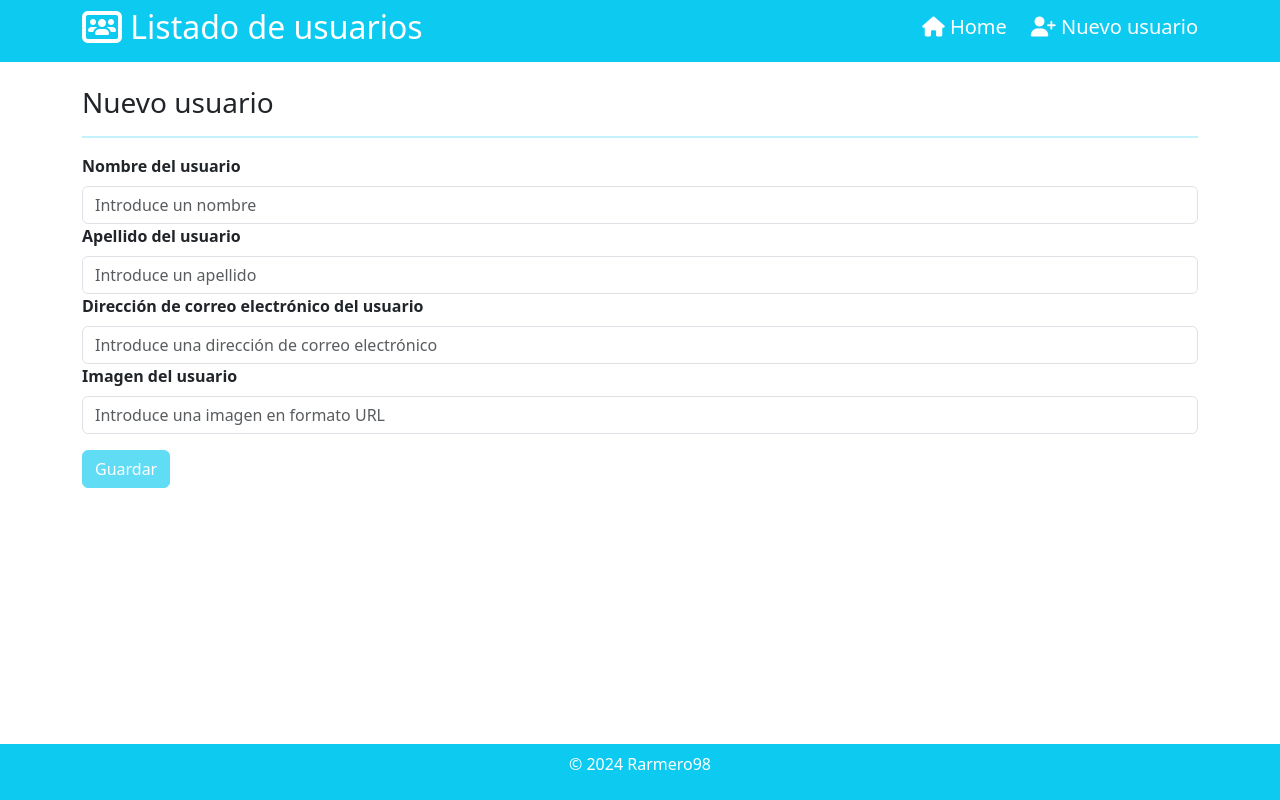
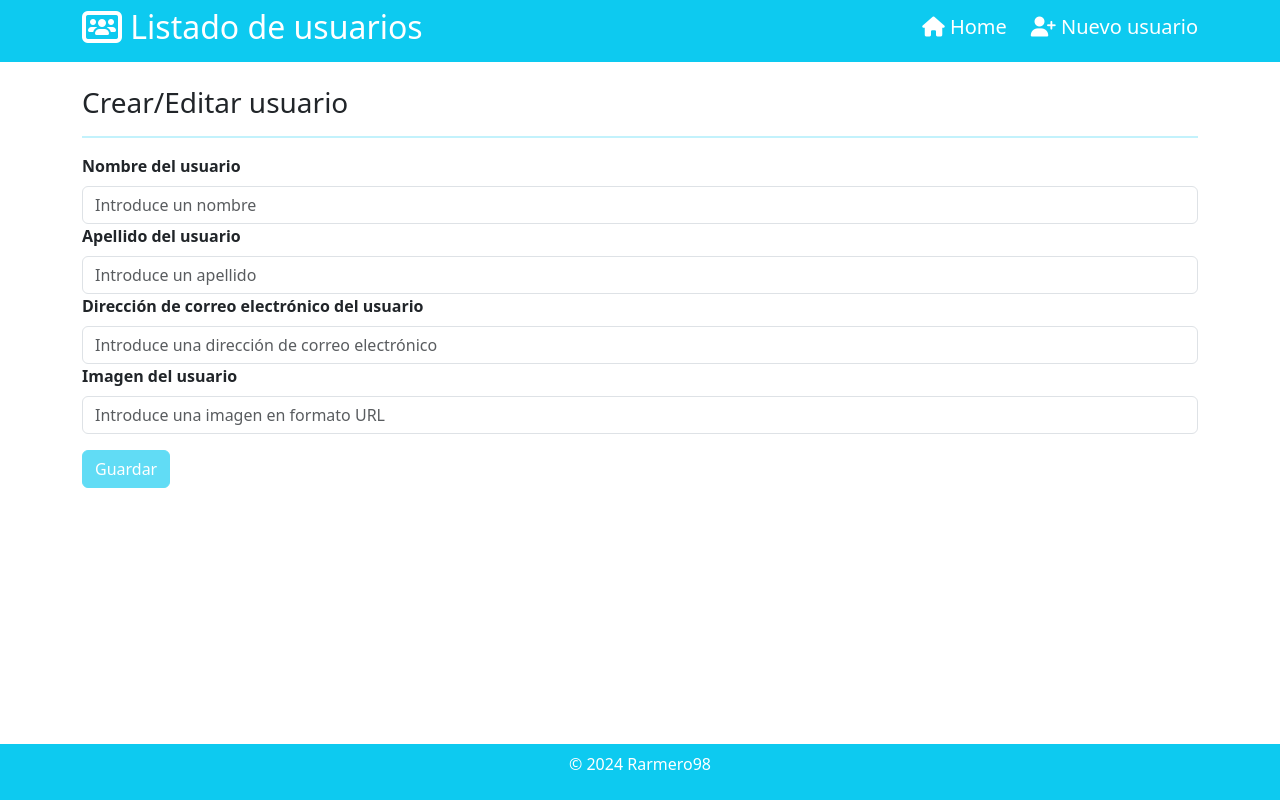
Before and after one commit to Rarmero98/usersListAngular, an Angular app: page /new/user in a window 1280 px wide. Built offline with nearby package versions, Linux system fonts and the light colour scheme.

Commit message:
Un intento de solucionar el problema con el título y el botón del form

```diff
--- a/src/app/pages/form/form.component.ts
+++ b/src/app/pages/form/form.component.ts
@@ -17,8 +17,12 @@ import Swal from 'sweetalert2';
   styleUrl: './form.component.css',
 })
 export class FormComponent {
-  function: string = 'Nuevo';
+  function: string = 'Crear/Editar';
   action: string = 'Guardar';
+  // function: string = '';
+  // action: string = '';
+  // Los he intentado inicializar a vacío e insertarles el valor más adelante, pero no he sabido hacerlo
+
   usersForm: FormGroup;
   usersService = inject(UsersService);
   router = inject(Router);
@@ -86,6 +90,11 @@ export class FormComponent {
   async getDataForm() {
     if (this.usersForm.value._id) {
       const response = await this.usersService.update(this.usersForm.value);
+
+      // this.function = 'Editar';
+      // this.action = 'Actualizar';
+      // Consigo que se pinte el valor cuando le doy al botón para enviar el formulario, pero no antes
+
       if (response.id) {
         Swal.fire({
           position: 'center',
@@ -106,6 +115,11 @@ export class FormComponent {
       }
     } else {
       const response = await this.usersService.create(this.usersForm.value);
+
+      // this.function = 'Crear';
+      // this.action = 'Guardar';
+      // Ocurre lo mismo
+
       if (response.id) {
         Swal.fire({
           position: 'center',
```
